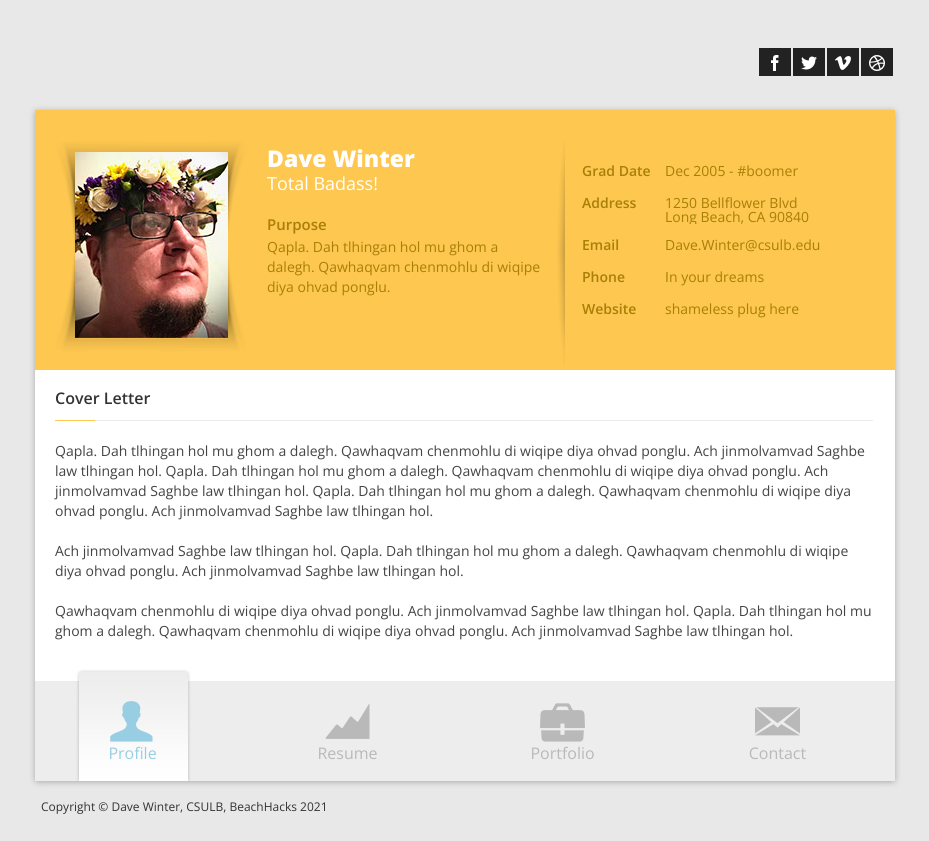
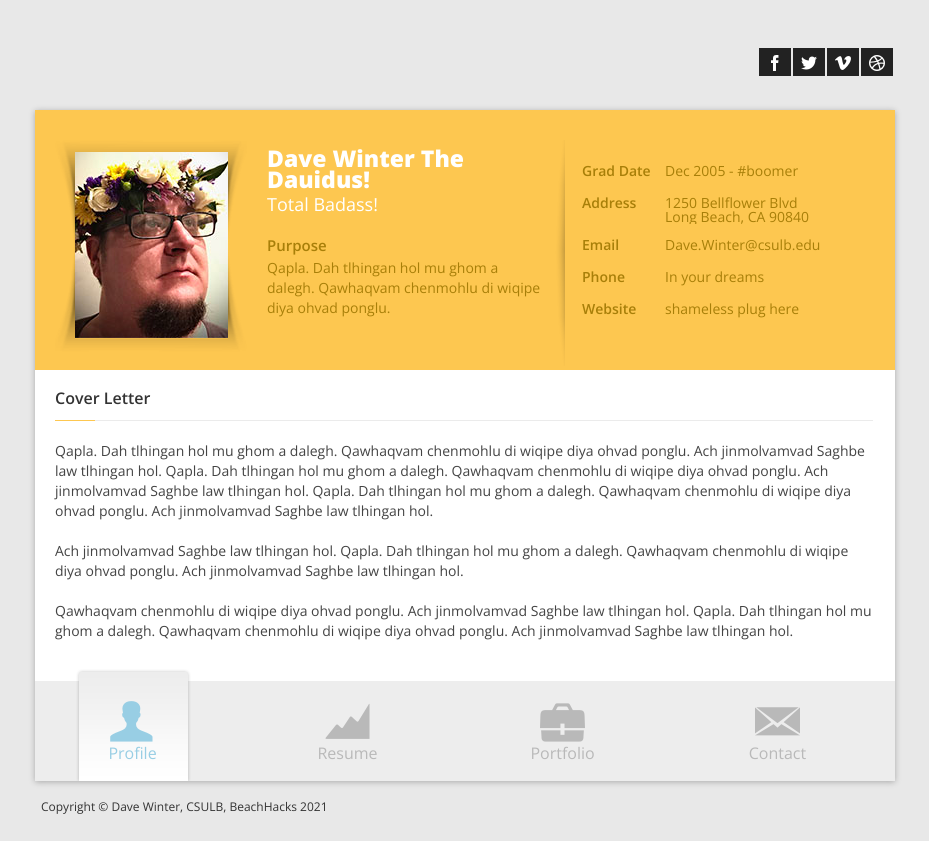
Before and after one commit to dauidus/Github-Workshop-sec-1, a plain HTML site: page index.html in a window 1280 px wide. Shown: the whole page, without its empty margins (175-1104 px from the left). Drawn offline with nearby package versions, Linux system fonts and the light colour scheme; some packages are replaced by stand-ins of ours.

Commit message:
updated the name

```diff
--- a/index.html
+++ b/index.html
@@ -65,7 +65,7 @@
                     	<div class="photo-inner">
                             <img src="images/photo.jpg" height="186" width="153" /></li>
                         </div>
-                        <h1>Dave Winter</h1>
+                        <h1>Dave Winter The Dauidus!</h1>
                         <h3>Total Badass!</h3>
                         <h4>Purpose</h4>
                         <p>Qapla. Dah tlhingan hol mu ghom a dalegh.  Qawhaqvam chenmohlu di wiqipe diya ohvad ponglu.</p>
```
